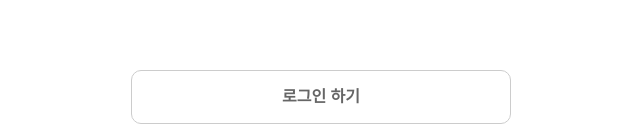
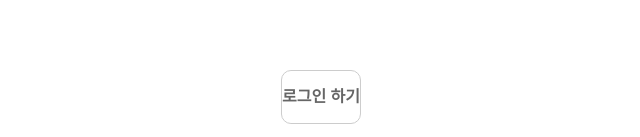
Before and after one commit to ParkDaHee0/team02_splash, a plain HTML site: page index.html in a window 1280 px wide. Shown: the part 660-797 px from the top of the page, 319-959 px from the left. Drawn offline with Linux system fonts and the light colour scheme; a web font is replaced by a local one.

Commit message:
Update sub.css

```diff
--- a/css/sub.css
+++ b/css/sub.css
@@ -155,7 +155,7 @@ fieldset {
   position: fixed;
   left: 50%;
   bottom: 0;
-  width: 100%;
+  width: cal(100% - 32px);
   border-radius: 10px;
   border: 1px solid var(--line_ccc);
   transform: translateX(-50%);
```
